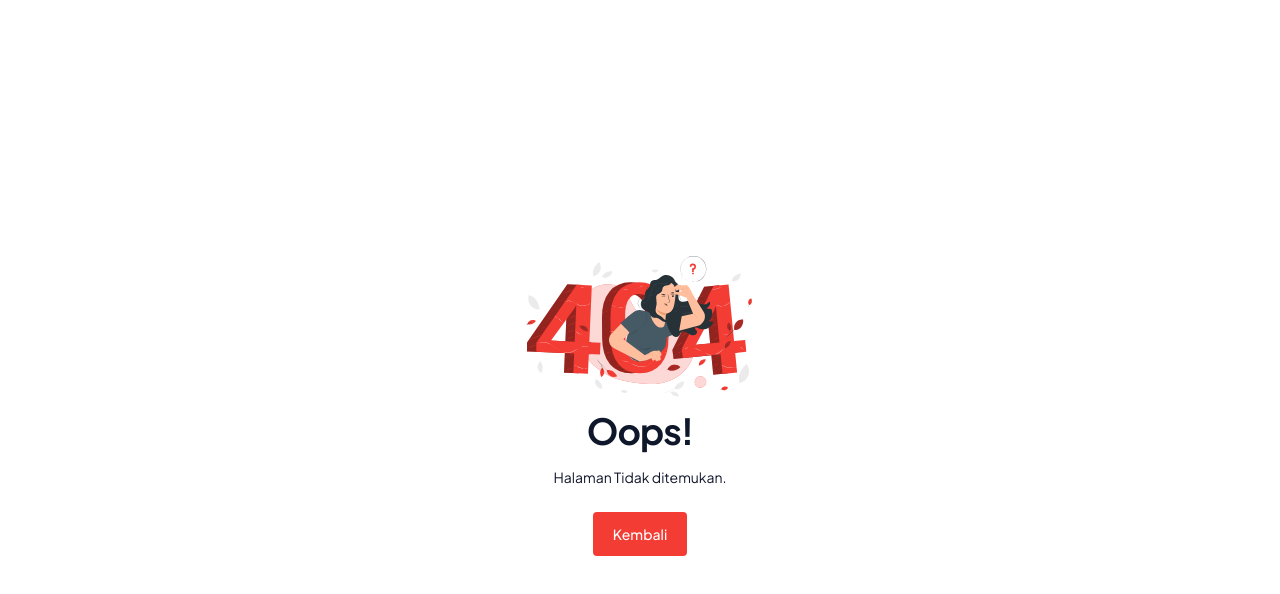
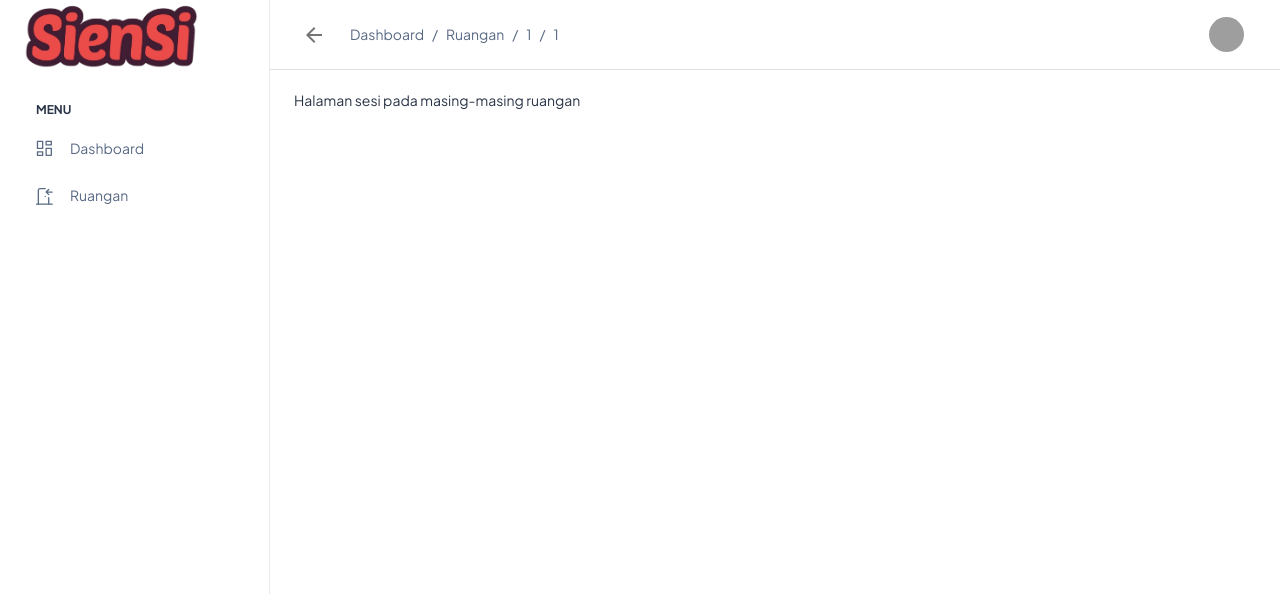
Before and after one commit to zavierferodova/SienSi, a Next.js app: page /room/1/1 in a window 1280 px wide. Before the commit this address had no page. Shown: the top 594 px of the page. Built offline with nearby package versions, Linux system fonts and the light colour scheme; grey boxes are pictures that could not be loaded.

Commit message:
feat: add breadcrumbs

```diff
--- a/src/app/(DashboardLayout)/room/[id]/[session-id]/page.tsx
+++ /dev/null
@@ -1,3 +0,0 @@
-export default function page() {
-  return <div>Halaman sesi pada masing-masing ruangan</div>;
-}
--- /dev/null
+++ b/src/app/(DashboardLayout)/room/[id]/[sessionId]/page.tsx
@@ -0,0 +1,14 @@
+"use client";
+import { ArrowBack } from "@mui/icons-material";
+import { Button } from "@mui/material";
+import { useRouter } from "next/navigation";
+
+export default function SessionPage() {
+  const router = useRouter();
+  return (
+    <div>
+      <div></div>
+      Halaman sesi pada masing-masing ruangan
+    </div>
+  );
+}
--- a/src/components/layout/header/Header.tsx
+++ b/src/components/layout/header/Header.tsx
@@ -1,37 +1,74 @@
-import React from 'react';
-import { Box, AppBar, Toolbar, styled, Stack, IconButton } from '@mui/material';
-import PropTypes from 'prop-types';
+import React from "react";
+import {
+  Box,
+  AppBar,
+  Toolbar,
+  styled,
+  Stack,
+  IconButton,
+  Button,
+  Breadcrumbs,
+} from "@mui/material";
+import PropTypes from "prop-types";
 // components
-import Profile from './Profile';
-import { IconMenu } from '@tabler/icons-react';
+import Profile from "./Profile";
+import { IconMenu } from "@tabler/icons-react";
+import { ArrowBack } from "@mui/icons-material";
+import { useRouter } from "next/navigation";
+import Link from "next/link";
+import { useParams } from "next/navigation";
 
 interface ItemType {
-  toggleMobileSidebar:  (event: React.MouseEvent<HTMLElement>) => void;
+  toggleMobileSidebar: (event: React.MouseEvent<HTMLElement>) => void;
 }
 
-const Header = ({toggleMobileSidebar}: ItemType) => {
-
+const Header = ({ toggleMobileSidebar }: ItemType) => {
   // const lgUp = useMediaQuery((theme) => theme.breakpoints.up('lg'));
   // const lgDown = useMediaQuery((theme) => theme.breakpoints.down('lg'));
 
+  const router = useRouter();
+  const params = useParams<{ id: string; sessionId: string }>();
 
   const AppBarStyled = styled(AppBar)(({ theme }) => ({
-    boxShadow: 'none',
+    boxShadow: "none",
     background: theme.palette.background.paper,
-    justifyContent: 'center',
-    backdropFilter: 'blur(4px)',
-    [theme.breakpoints.up('lg')]: {
-      minHeight: '70px',
+    justifyContent: "center",
+    backdropFilter: "blur(4px)",
+    [theme.breakpoints.up("lg")]: {
+      minHeight: "70px",
     },
   }));
   const ToolbarStyled = styled(Toolbar)(({ theme }) => ({
-    width: '100%',
+    width: "100%",
     color: theme.palette.text.secondary,
   }));
 
   return (
-    <AppBarStyled position="sticky" color="default">
+    <AppBarStyled
+      position="sticky"
+      color="default"
+      sx={{ borderBottom: "1px solid #e0e0e0", boxShadow: "none" }}
+    >
       <ToolbarStyled>
+        {(params.id || params.sessionId) && (
+          <>
+            {" "}
+            <IconButton onClick={() => router.back()}>
+              <ArrowBack />
+            </IconButton>
+            <Breadcrumbs aria-label="breadcrumb" sx={{ marginLeft: 2 }}>
+              <Link href="/">Dashboard</Link>
+              <Link href="/room">Ruangan</Link>
+              <Link href={`/room/${params.id}`}>{params.id}</Link>
+              {params.sessionId && (
+                <Link href={`/room/${params.id}/${params.sessionId}`}>
+                  {params.sessionId}
+                </Link>
+              )}
+            </Breadcrumbs>
+          </>
+        )}
+
         <IconButton
           color="inherit"
           aria-label="menu"
```
